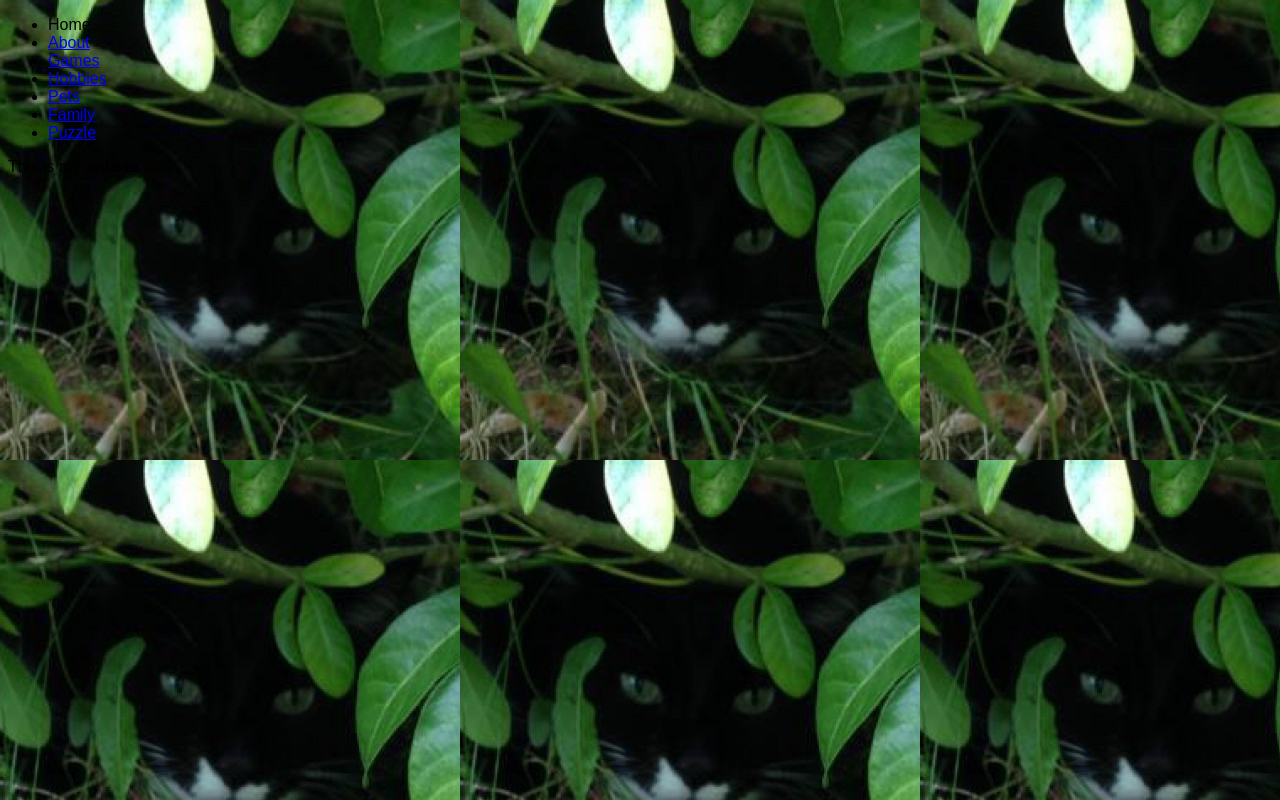
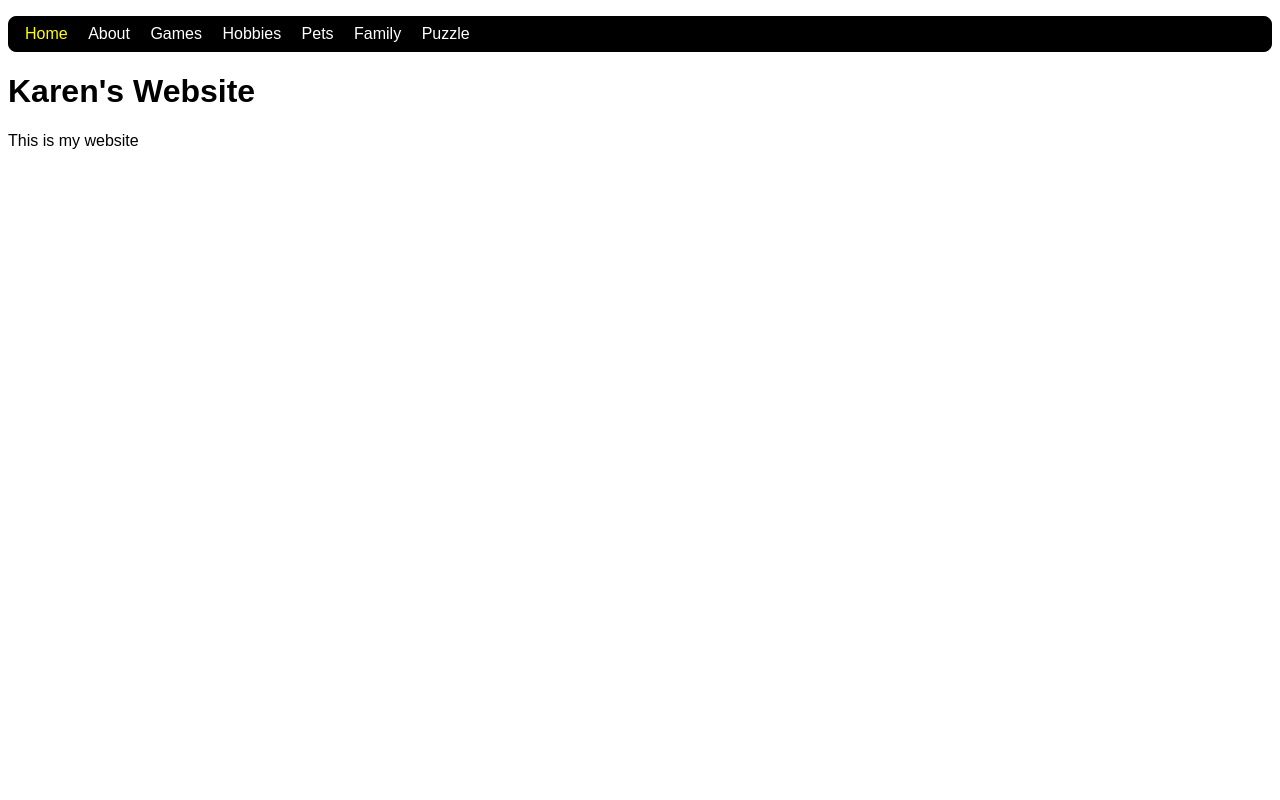
Before and after one commit to Irishcalypso/My-First-Website, a plain HTML site: page index.html in a window 1280 px wide. Drawn offline with Linux system fonts and the light colour scheme.

Commit message:
change css file

```diff
--- a/index.html
+++ b/index.html
@@ -2,7 +2,7 @@
 <html>
 	<head>
 	<title>Home</title>
-	<link type="text/css" rel="stylesheet" href="css/home.css"/>
+	<link type="text/css" rel="stylesheet" href="css/simple.css"/>
 	<meta charset="utf-8"/>
 	</head>
 	<body>
@@ -16,7 +16,7 @@
 			<li><a href="puzzle.html">Puzzle</a></li>
 		</ul>
 
-		<h1Karen's Website</h1>
+		<h1>Karen's Website</h1>
 		<p>This is my website</p>
 
 
```
